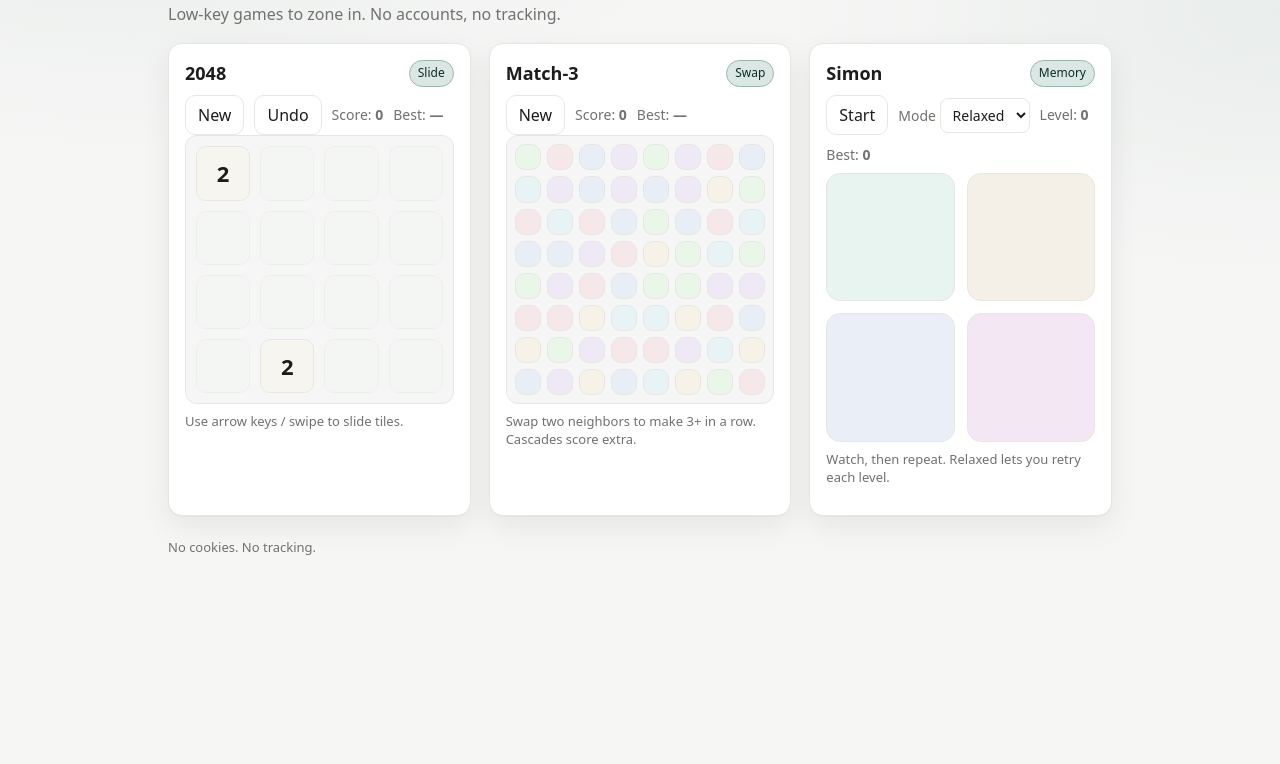
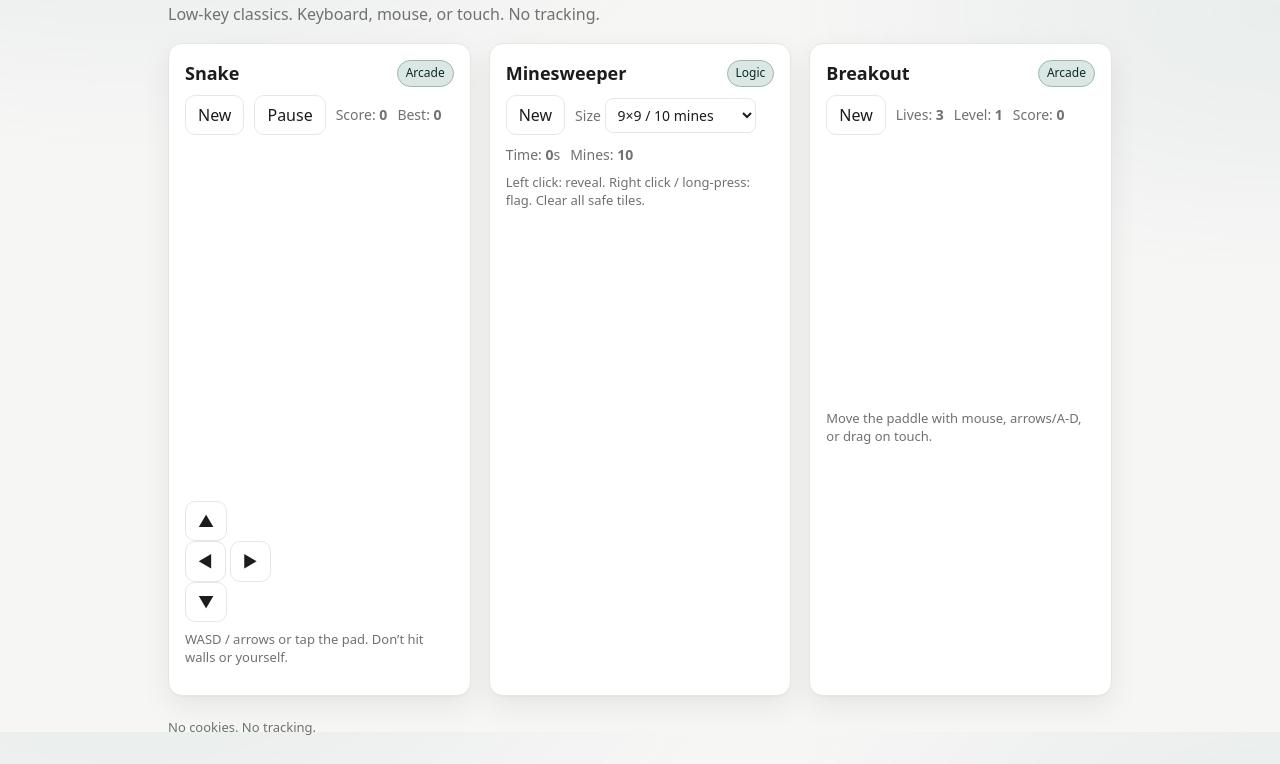
Before and after one commit to GMolter/GMolter.github.io, a plain HTML site: page index.html in a window 1280 px wide. Shown: the part 68-832 px from the top of the page. Before the commit the page ends 800 px from the top, so only its background shows below. Drawn offline with Linux system fonts and the light colour scheme.

Commit message:
Update index.html

```diff
--- a/index.html
+++ b/index.html
@@ -10,83 +10,87 @@
 <main class="wrap">
   <header class="header">
     <h1>Quiet Corner</h1>
-    <p class="sub">Low-key games to zone in. No accounts, no tracking.</p>
+    <p class="sub">Low-key classics. Keyboard, mouse, or touch. No tracking.</p>
   </header>
 
   <section class="grid" aria-label="Activities">
-    <!-- 2048 -->
-    <article class="card" aria-labelledby="g2048-title">
+    <!-- Snake -->
+    <article class="card" aria-labelledby="snk-title">
       <div class="card-head">
-        <h2 id="g2048-title">2048</h2>
-        <div class="pill">Slide</div>
+        <h2 id="snk-title">Snake</h2>
+        <div class="pill">Arcade</div>
+      </div>
+      <div class="row">
+        <button class="btn" id="snk-new">New</button>
+        <button class="btn btn-ghost" id="snk-pause">Pause</button>
+        <span class="muted counter">Score: <strong id="snk-score">0</strong></span>
+        <span class="muted counter">Best: <strong id="snk-best">0</strong></span>
+        <span id="snk-status" class="muted status" role="status" aria-live="polite"></span>
       </div>
 
-      <div class="row">
-        <button class="btn" id="g2048-new">New</button>
-        <button class="btn btn-ghost" id="g2048-undo" disabled>Undo</button>
-        <span class="muted counter">Score: <strong id="g2048-score">0</strong></span>
-        <span class="muted counter">Best: <strong id="g2048-best">—</strong></span>
-        <span id="g2048-status" class="muted status" role="status" aria-live="polite"></span>
+      <div class="canvas-wrap">
+        <canvas id="snk-canvas" width="360" height="360" aria-label="Snake board"></canvas>
       </div>
 
-      <div id="g2048-grid" class="g2048-grid" role="grid" aria-label="2048 board" tabindex="0"></div>
-      <p class="help">Use arrow keys / swipe to slide tiles.</p>
+      <!-- on-screen d-pad for touch -->
+      <div class="dpad" aria-hidden="true">
+        <button class="d d-up"   data-dir="up">▲</button>
+        <div class="d-row">
+          <button class="d d-left" data-dir="left">◀</button>
+          <button class="d d-right" data-dir="right">▶</button>
+        </div>
+        <button class="d d-down" data-dir="down">▼</button>
+      </div>
+      <p class="help">WASD / arrows or tap the pad. Don’t hit walls or yourself.</p>
     </article>
 
-    <!-- Match-3 -->
-    <article class="card" aria-labelledby="m3-title">
+    <!-- Minesweeper -->
+    <article class="card" aria-labelledby="msw-title">
       <div class="card-head">
-        <h2 id="m3-title">Match-3</h2>
-        <div class="pill">Swap</div>
+        <h2 id="msw-title">Minesweeper</h2>
+        <div class="pill">Logic</div>
+      </div>
+      <div class="row">
+        <button class="btn" id="msw-new">New</button>
+        <label class="muted">Size
+          <select id="msw-size" aria-label="Board size">
+            <option value="9,10" selected>9×9 / 10 mines</option>
+            <option value="12,20">12×12 / 20 mines</option>
+            <option value="16,40">16×16 / 40 mines</option>
+          </select>
+        </label>
+        <span class="muted counter">Time: <strong id="msw-time">0</strong>s</span>
+        <span class="muted counter">Mines: <strong id="msw-mines">10</strong></span>
+        <span id="msw-status" class="muted status" role="status" aria-live="polite"></span>
+      </div>
+      <div id="msw-grid" class="msw-grid" role="grid" aria-label="Minesweeper board"></div>
+      <p class="help">Left click: reveal. Right click / long-press: flag. Clear all safe tiles.</p>
+    </article>
+
+    <!-- Breakout -->
+    <article class="card" aria-labelledby="brk-title">
+      <div class="card-head">
+        <h2 id="brk-title">Breakout</h2>
+        <div class="pill">Arcade</div>
+      </div>
+      <div class="row">
+        <button class="btn" id="brk-new">New</button>
+        <span class="muted counter">Lives: <strong id="brk-lives">3</strong></span>
+        <span class="muted counter">Level: <strong id="brk-level">1</strong></span>
+        <span class="muted counter">Score: <strong id="brk-score">0</strong></span>
+        <span id="brk-status" class="muted status" role="status" aria-live="polite"></span>
       </div>
 
-      <div class="row">
-        <button class="btn" id="m3-new">New</button>
-        <span class="muted counter">Score: <strong id="m3-score">0</strong></span>
-        <span class="muted counter">Best: <strong id="m3-best">—</strong></span>
-        <span id="m3-status" class="muted status" role="status" aria-live="polite"></span>
+      <div class="canvas-wrap">
+        <canvas id="brk-canvas" width="420" height="260" aria-label="Breakout playfield"></canvas>
       </div>
-
-      <div id="m3-grid" class="m3-grid" role="grid" aria-label="Match-3 board"></div>
-      <p class="help">Swap two neighbors to make 3+ in a row. Cascades score extra.</p>
-    </article>
-
-    <!-- Simon -->
-    <article class="card" aria-labelledby="si-title">
-      <div class="card-head">
-        <h2 id="si-title">Simon</h2>
-        <div class="pill">Memory</div>
-      </div>
-
-      <div class="row">
-        <button class="btn" id="si-start">Start</button>
-        <label class="muted">Mode
-          <select id="si-mode" aria-label="Mode">
-            <option value="relaxed" selected>Relaxed</option>
-            <option value="strict">Strict</option>
-          </select>
-        </label>
-        <span class="muted counter">Level: <strong id="si-level">0</strong></span>
-        <span class="muted counter">Best: <strong id="si-best">0</strong></span>
-        <span id="si-status" class="muted status" role="status" aria-live="polite"></span>
-      </div>
-
-      <div id="si-grid" class="si-grid" role="group" aria-label="Simon pads">
-        <button class="pad p1" data-pad="0" aria-label="Pad 1"></button>
-        <button class="pad p2" data-pad="1" aria-label="Pad 2"></button>
-        <button class="pad p3" data-pad="2" aria-label="Pad 3"></button>
-        <button class="pad p4" data-pad="3" aria-label="Pad 4"></button>
-      </div>
-      <p class="help">Watch, then repeat. Relaxed lets you retry each level.</p>
+      <p class="help">Move the paddle with mouse, arrows/A-D, or drag on touch.</p>
     </article>
   </section>
 
   <footer class="footer">No cookies. No tracking.</footer>
 </main>
 
-<!-- tiny toast -->
-<div id="toast" class="toast" hidden role="status" aria-live="polite"></div>
-
 <script src="app.js"></script>
 </body>
 </html>
```
